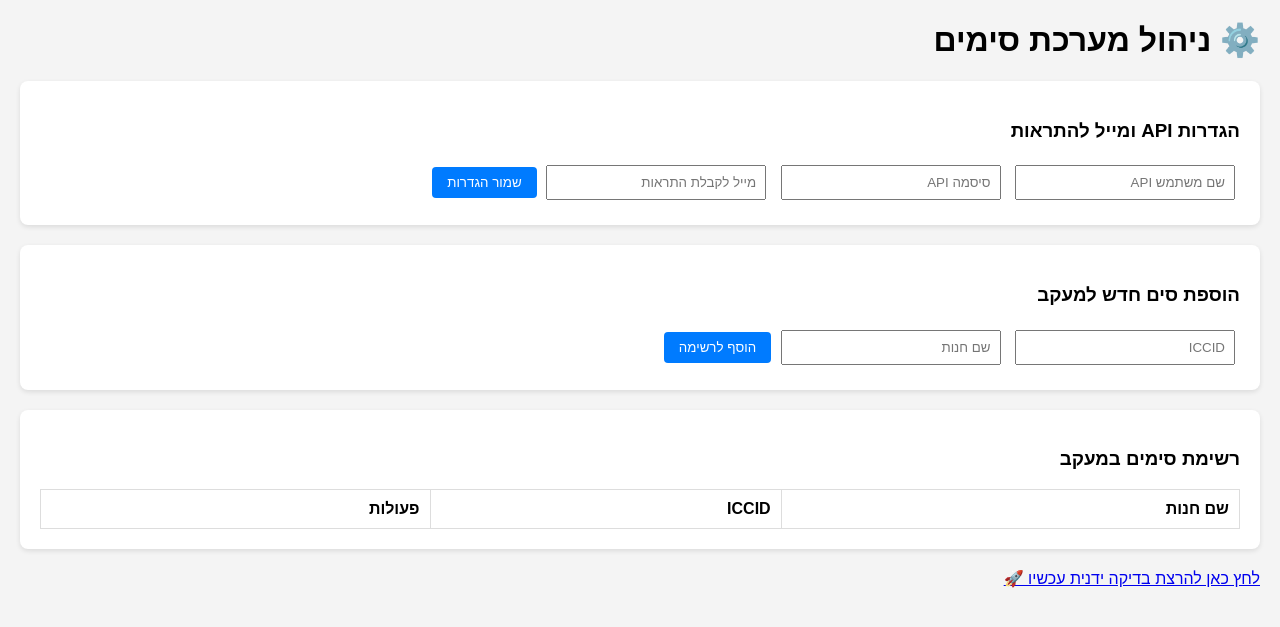
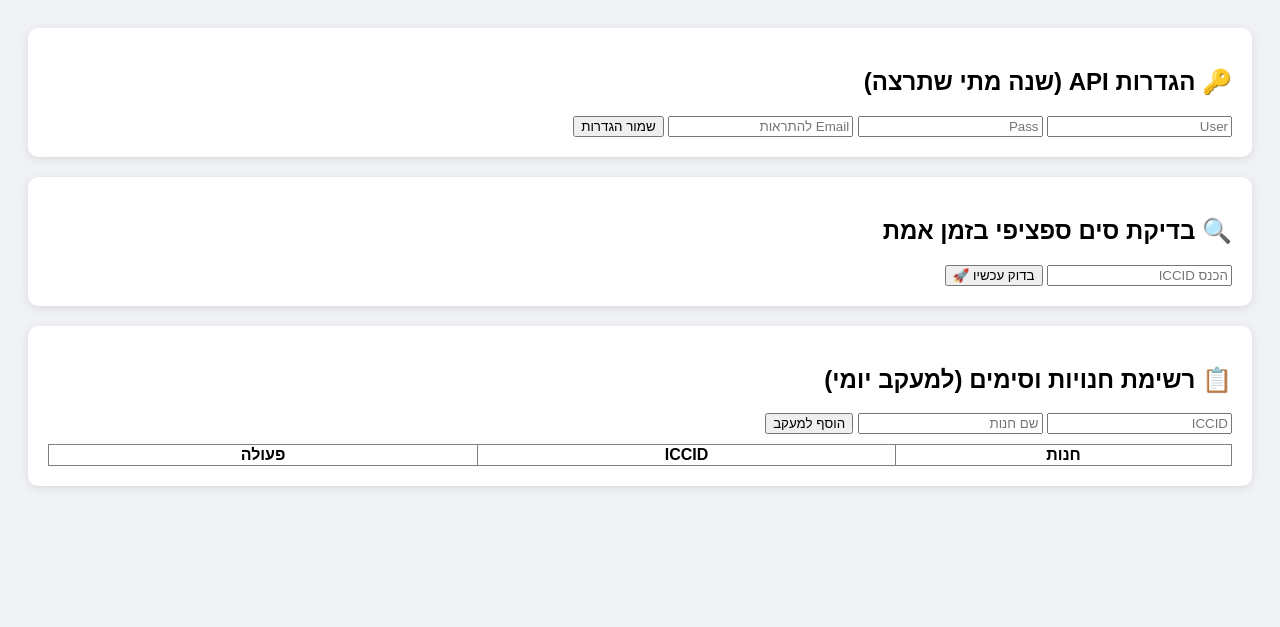
Before and after one commit to SH3364/my-ocr-app, a PHP site: page /admin.php in a window 1280 px wide. Shown: the top 627 px of the page. Run offline with PHP 8.4, Linux system fonts and the light colour scheme; lists and menus that the app fills with data are empty.

Commit message:
Update admin.php

```diff
--- a/admin.php
+++ b/admin.php
@@ -2,7 +2,6 @@
 $db_file = 'config.json';
 $data = json_decode(file_get_contents($db_file), true);
 
-// שמירת שינויים
 if ($_SERVER['REQUEST_METHOD'] === 'POST') {
     if (isset($_POST['save_settings'])) {
         $data['auth']['user'] = $_POST['user'];
@@ -16,62 +15,60 @@ if ($_SERVER['REQUEST_METHOD'] === 'POST') {
     file_put_contents($db_file, json_encode($data, JSON_PRETTY_PRINT | JSON_UNESCAPED_UNICODE));
     header("Location: admin.php"); exit;
 }
+
+function checkSingleSim($iccid, $user, $pass) {
+    $apiUrl = "https://wirelessprovisioning.com/desktopmodules/telispire.webservices/mdnservices.asmx";
+    $xml = '<?xml version="1.0" encoding="utf-8"?><soap:Envelope xmlns:xsi="http://www.w3.org/2001/XMLSchema-instance" xmlns:xsd="http://www.w3.org/2001/XMLSchema" xmlns:soap="http://schemas.xmlsoap.org/soap/envelope/"><soap:Body><GetWirelessByICC xmlns="urn:telispire:MdnServices"><username>'.$user.'</username><password>'.$pass.'</password><ICCID>'.$iccid.'</ICCID></GetWirelessByICC></soap:Body></soap:Envelope>';
+    $ch = curl_init($apiUrl);
+    curl_setopt($ch, CURLOPT_RETURNTRANSFER, true);
+    curl_setopt($ch, CURLOPT_POSTFIELDS, $xml);
+    curl_setopt($ch, CURLOPT_HTTPHEADER, ['Content-Type: text/xml; charset=utf-8', 'SOAPAction: "urn:telispire:MdnServices/GetWirelessByICC"']);
+    $res = curl_exec($ch); curl_close($ch);
+    return $res;
+}
 ?>
 <!DOCTYPE html>
 <html dir="rtl" lang="he">
 <head>
-    <meta charset="utf-8">
-    <title>ניהול מערכת סימים</title>
-    <style>
-        body { font-family: Arial; margin: 20px; background: #f4f4f4; }
-        .card { background: white; padding: 20px; border-radius: 8px; margin-bottom: 20px; box-shadow: 0 2px 5px rgba(0,0,0,0.1); }
-        input { padding: 8px; margin: 5px; width: 200px; }
-        button { padding: 8px 15px; cursor: pointer; background: #007bff; color: white; border: none; border-radius: 4px; }
-        table { width: 100%; border-collapse: collapse; margin-top: 10px; }
-        th, td { border: 1px solid #ddd; padding: 10px; text-align: right; }
-    </style>
+    <meta charset="utf-8"><title>מערכת ניהול סימים</title>
+    <style>body { font-family: sans-serif; background: #f0f2f5; padding: 20px; } .card { background: white; padding: 20px; border-radius: 10px; box-shadow: 0 2px 10px rgba(0,0,0,0.1); margin-bottom: 20px; }</style>
 </head>
 <body>
-    <h1>⚙️ ניהול מערכת סימים</h1>
-
     <div class="card">
-        <h3>הגדרות API ומייל להתראות</h3>
+        <h2>🔑 הגדרות API (שנה מתי שתרצה)</h2>
         <form method="post">
-            <input type="text" name="user" placeholder="שם משתמש API" value="<?= $data['auth']['user'] ?>">
-            <input type="password" name="pass" placeholder="סיסמה API" value="<?= $data['auth']['pass'] ?>">
-            <input type="email" name="email" placeholder="מייל לקבלת התראות" value="<?= $data['settings']['alert_email'] ?>">
+            <input type="text" name="user" placeholder="User" value="<?= $data['auth']['user'] ?>">
+            <input type="password" name="pass" placeholder="Pass" value="<?= $data['auth']['pass'] ?>">
+            <input type="email" name="email" placeholder="Email להתראות" value="<?= $data['settings']['alert_email'] ?>">
             <button type="submit" name="save_settings">שמור הגדרות</button>
         </form>
     </div>
 
     <div class="card">
-        <h3>הוספת סים חדש למעקב</h3>
+        <h2>🔍 בדיקת סים ספציפי בזמן אמת</h2>
+        <form method="get">
+            <input type="text" name="check_iccid" placeholder="הכנס ICCID">
+            <button type="submit">בדוק עכשיו 🚀</button>
+        </form>
+        <?php if(isset($_GET['check_iccid'])):
+            $raw = checkSingleSim($_GET['check_iccid'], $data['auth']['user'], $data['auth']['pass']);
+            echo "<pre>תוצאה גולמית מהשרת:\n".htmlspecialchars($raw)."</pre>";
+        endif; ?>
+    </div>
+
+    <div class="card">
+        <h2>📋 רשימת חנויות וסימים (למעקב יומי)</h2>
         <form method="post">
             <input type="text" name="iccid" placeholder="ICCID" required>
             <input type="text" name="shop" placeholder="שם חנות" required>
-            <button type="submit" name="add_sim">הוסף לרשימה</button>
+            <button type="submit" name="add_sim">הוסף למעקב</button>
         </form>
-    </div>
-
-    <div class="card">
-        <h3>רשימת סימים במעקב</h3>
-        <table>
-            <tr><th>שם חנות</th><th>ICCID</th><th>פעולות</th></tr>
+        <table border="1" style="width:100%; margin-top:10px; border-collapse: collapse;">
+            <tr><th>חנות</th><th>ICCID</th><th>פעולה</th></tr>
             <?php foreach ($data['sims'] as $i => $sim): ?>
-            <tr>
-                <td><?= $sim['shop'] ?></td>
-                <td><?= $sim['iccid'] ?></td>
-                <td>
-                    <form method="post" style="display:inline;">
-                        <input type="hidden" name="index" value="<?= $i ?>">
-                        <button type="submit" name="delete_sim" style="background:red;">מחק</button>
-                    </form>
-                </td>
-            </tr>
+            <tr><td><?= $sim['shop'] ?></td><td><?= $sim['iccid'] ?></td><td><form method="post"><input type="hidden" name="index" value="<?= $i ?>"><button type="submit" name="delete_sim">מחק</button></form></td></tr>
             <?php endforeach; ?>
         </table>
     </div>
-
-    <p><a href="cron.php" target="_blank">לחץ כאן להרצת בדיקה ידנית עכשיו 🚀</a></p>
 </body>
 </html>
```
